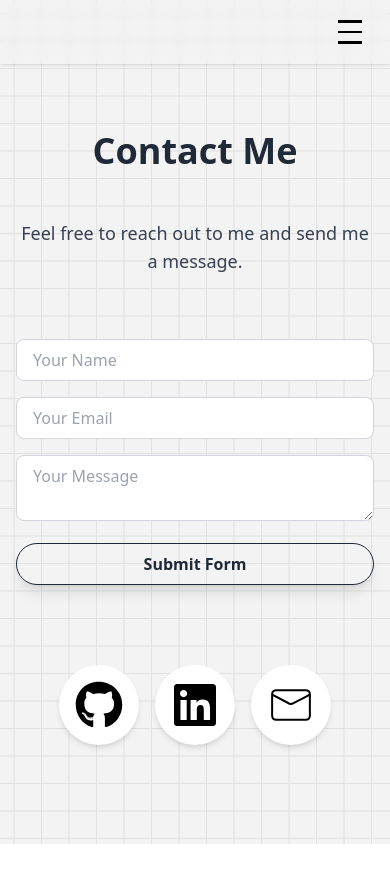
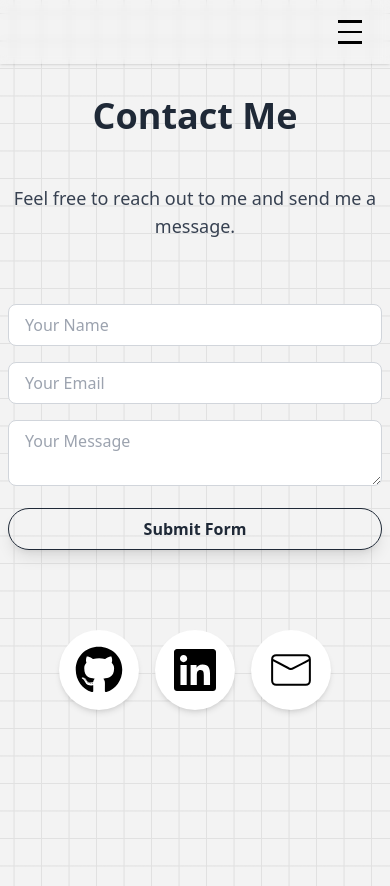
Before and after one commit to PaulyBe/my-portfolio, a React (Vite) app: page /my-portfolio/contact in a window 390 px wide. Before the commit the page ends 844 px from the top, so only its background shows below. Built offline with nearby package versions, Linux system fonts and the light colour scheme.

Commit message:
Contact Layout

```diff
--- a/src/pages/About.tsx
+++ b/src/pages/About.tsx
@@ -46,7 +46,7 @@ const iconMap: Record<string, string> = {
 
 const About = () => {
   return (
-    <section className="min-h-screen flex items-center justify-center background-paper pb-16 px-4 sm:px-6 lg:px-8 pt-24">
+    <section className="min-h-screen flex items-center justify-center background-paper pt-24 px-2">
       <div className="max-w-4xl mx-auto">
         <h2 className="text-4xl font-extrabold text-center text-gray-800 mb-12">
           About Me
--- a/src/pages/Contact.tsx
+++ b/src/pages/Contact.tsx
@@ -29,7 +29,7 @@ export default function Contact() {
   };
 
   return (
-    <section className="min-h-screen flex items-center justify-center background-paper pb-16 px-4 sm:px-6 lg:px-8 pt-24">
+    <section className="min-h-screen flex items-center justify-center background-paper pt-24 px-2">
       <div className="max-w-4xl mx-auto">
         <h2 className="text-4xl font-extrabold text-center text-gray-800 mb-12">
           Contact Me
@@ -68,7 +68,7 @@ export default function Contact() {
       </form>
       <span>{result}</span>
     </div>
-      <div className="pt-20 flex gap-4 justify-center md:pt-44">
+      <div className="pt-20 pb-44 flex gap-4 justify-center md:pt-44">
             <a
               href="https://github.com/PaulyBe"
               target="_blank" // New tab
--- a/src/pages/Projects.tsx
+++ b/src/pages/Projects.tsx
@@ -44,7 +44,7 @@ const projectsData: Project[] = [
 
 const Contact = () => {
   return (
-    <section className="min-h-screen flex items-center justify-center background-paper pb-16 px-4 sm:px-6 lg:px-8 pt-24">
+    <section className="min-h-screen flex items-center justify-center background-paper pt-24 px-2">
       <div className="max-w-6xl mx-auto pb-14">
         <h2 className="text-4xl font-extrabold text-center text-gray-800 mb-12">
           Websites
```
